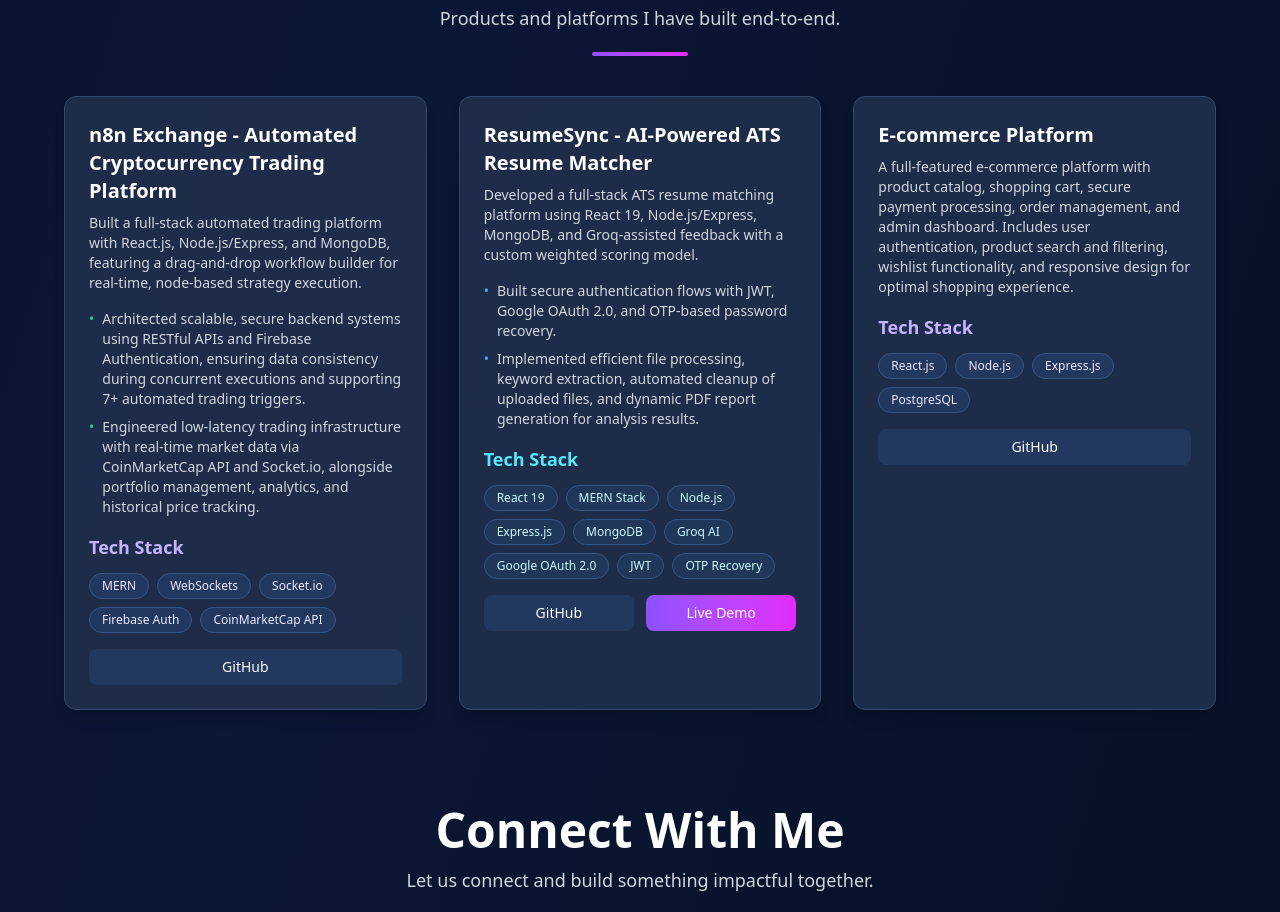
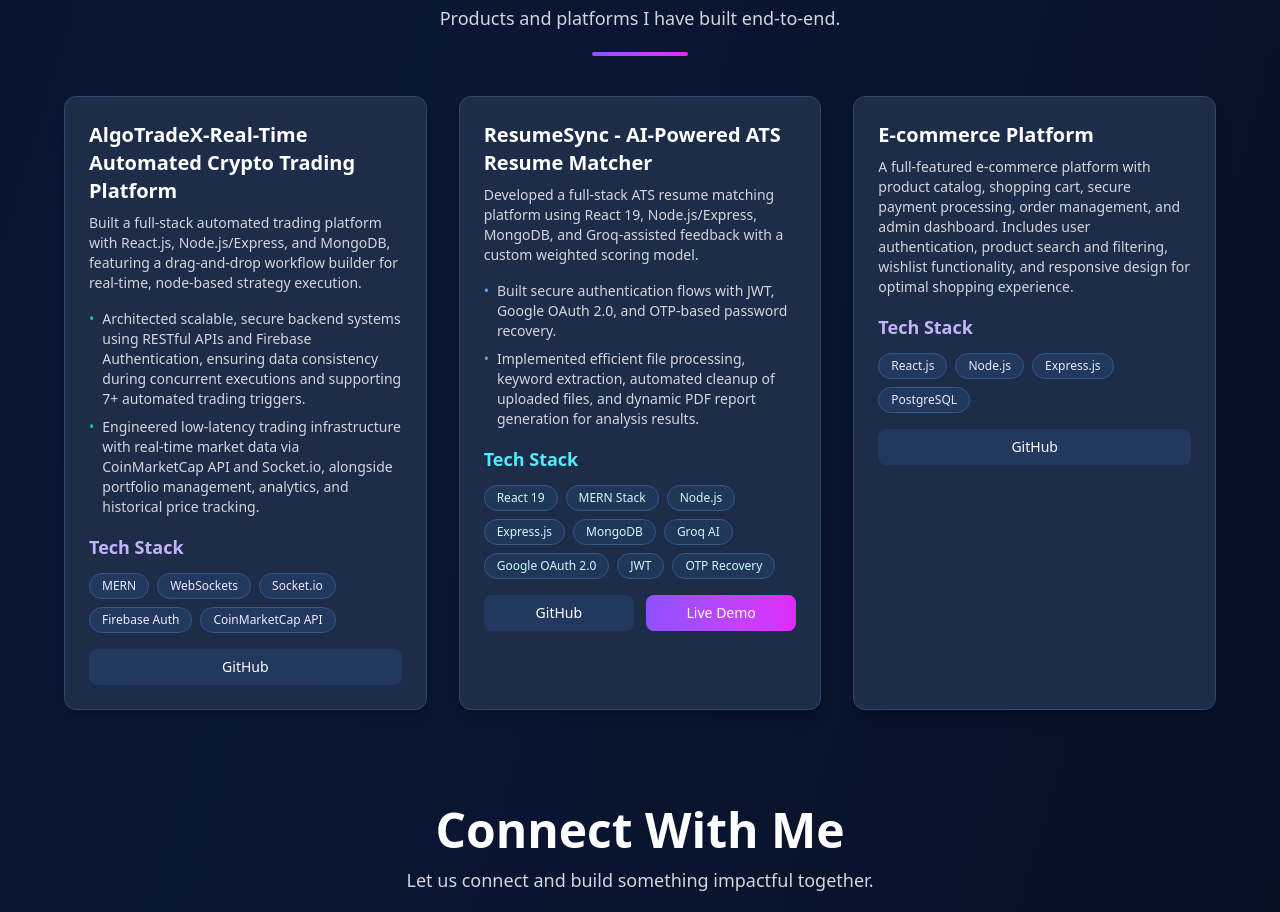
Before and after one commit to aloksisodiya/Portfolio, a React (Vite) app in the folder client/: page / in a window 1280 px wide. Shown: the part 2896-3808 px from the top of the page. Built offline with nearby package versions, Linux system fonts and the light colour scheme.

Commit message:
fix: project name

```diff
--- a/client/src/components/About.jsx
+++ b/client/src/components/About.jsx
@@ -501,7 +501,7 @@
           <div className="bg-[#1f2e4a]/95 border border-[#32476b] rounded-xl p-6 shadow-lg hover:shadow-2xl transition-all duration-300 hover:scale-105">
             <div className="mb-4">
               <h3 className="text-xl font-bold text-white mb-2">
-                n8n Exchange - Automated Cryptocurrency Trading Platform
+                AlgoTradeX-Real-Time Automated Crypto Trading Platform
               </h3>
               <p className="text-gray-300 text-sm mb-4">
                 Built a full-stack automated trading platform with React.js,
```
